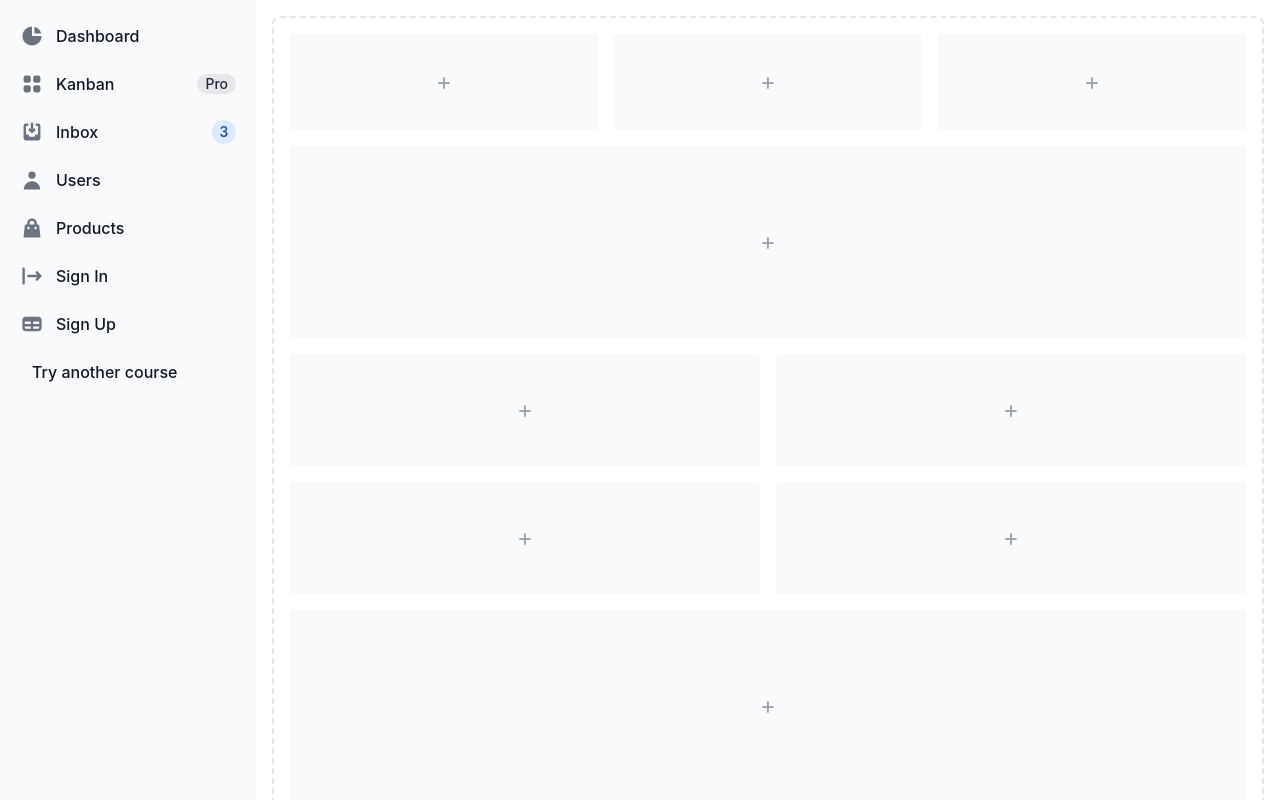
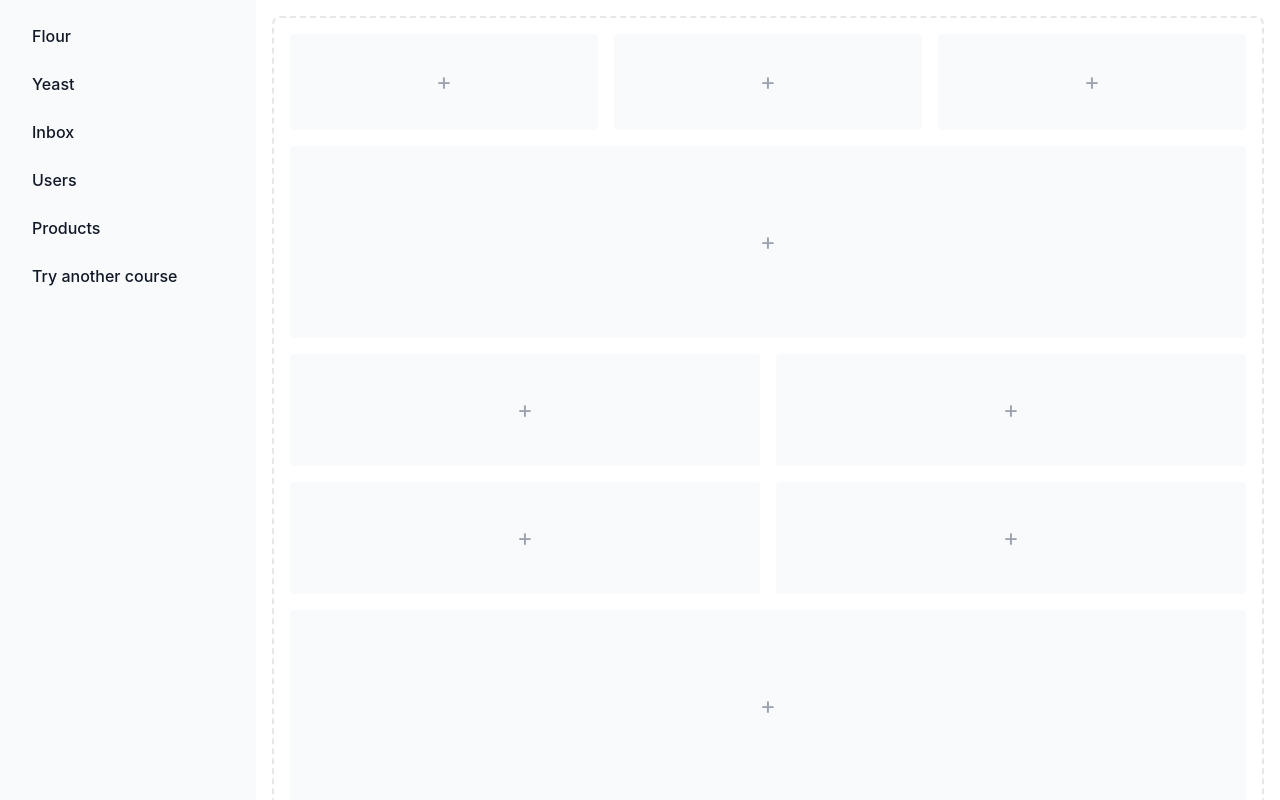
Before and after one commit to nathandalal/learning-bites, a React (Create React App) app in the folder src/frontend/: page /curriculum in a window 1280 px wide. Shown: the top 800 px of the page. Built offline with nearby package versions, Linux system fonts and the light colour scheme.

Commit message:
componentize more

```diff
--- a/src/frontend/src/components/Sidebar/index.tsx
+++ b/src/frontend/src/components/Sidebar/index.tsx
@@ -13,50 +13,11 @@ const Sidebar = () => {
     <aside id="default-sidebar" className="fixed top-0 left-0 z-40 w-64 h-screen transition-transform -translate-x-full sm:translate-x-0" aria-label="Sidebar">
        <div className="h-full px-3 py-4 overflow-y-auto bg-gray-50 dark:bg-gray-800">
           <ul className="space-y-2 font-medium">
-             <li>
-                <a href="#" className="flex items-center p-2 text-gray-900 rounded-lg dark:text-white hover:bg-gray-100 dark:hover:bg-gray-700">
-                   <svg aria-hidden="true" className="w-6 h-6 text-gray-500 transition duration-75 dark:text-gray-400 group-hover:text-gray-900 dark:group-hover:text-white" fill="currentColor" viewBox="0 0 20 20" xmlns="http://www.w3.org/2000/svg"><path d="M2 10a8 8 0 018-8v8h8a8 8 0 11-16 0z"></path><path d="M12 2.252A8.014 8.014 0 0117.748 8H12V2.252z"></path></svg>
-                   <span className="ml-3">Dashboard</span>
-                </a>
-             </li>
-             <li>
-                <a href="#" className="flex items-center p-2 text-gray-900 rounded-lg dark:text-white hover:bg-gray-100 dark:hover:bg-gray-700">
-                   <svg aria-hidden="true" className="flex-shrink-0 w-6 h-6 text-gray-500 transition duration-75 dark:text-gray-400 group-hover:text-gray-900 dark:group-hover:text-white" fill="currentColor" viewBox="0 0 20 20" xmlns="http://www.w3.org/2000/svg"><path d="M5 3a2 2 0 00-2 2v2a2 2 0 002 2h2a2 2 0 002-2V5a2 2 0 00-2-2H5zM5 11a2 2 0 00-2 2v2a2 2 0 002 2h2a2 2 0 002-2v-2a2 2 0 00-2-2H5zM11 5a2 2 0 012-2h2a2 2 0 012 2v2a2 2 0 01-2 2h-2a2 2 0 01-2-2V5zM11 13a2 2 0 012-2h2a2 2 0 012 2v2a2 2 0 01-2 2h-2a2 2 0 01-2-2v-2z"></path></svg>
-                   <span className="flex-1 ml-3 whitespace-nowrap">Kanban</span>
-                   <span className="inline-flex items-center justify-center px-2 ml-3 text-sm font-medium text-gray-800 bg-gray-200 rounded-full dark:bg-gray-700 dark:text-gray-300">Pro</span>
-                </a>
-             </li>
-             <li>
-                <a href="#" className="flex items-center p-2 text-gray-900 rounded-lg dark:text-white hover:bg-gray-100 dark:hover:bg-gray-700">
-                   <svg aria-hidden="true" className="flex-shrink-0 w-6 h-6 text-gray-500 transition duration-75 dark:text-gray-400 group-hover:text-gray-900 dark:group-hover:text-white" fill="currentColor" viewBox="0 0 20 20" xmlns="http://www.w3.org/2000/svg"><path d="M8.707 7.293a1 1 0 00-1.414 1.414l2 2a1 1 0 001.414 0l2-2a1 1 0 00-1.414-1.414L11 7.586V3a1 1 0 10-2 0v4.586l-.293-.293z"></path><path d="M3 5a2 2 0 012-2h1a1 1 0 010 2H5v7h2l1 2h4l1-2h2V5h-1a1 1 0 110-2h1a2 2 0 012 2v10a2 2 0 01-2 2H5a2 2 0 01-2-2V5z"></path></svg>
-                   <span className="flex-1 ml-3 whitespace-nowrap">Inbox</span>
-                   <span className="inline-flex items-center justify-center w-3 h-3 p-3 ml-3 text-sm font-medium text-blue-800 bg-blue-100 rounded-full dark:bg-blue-900 dark:text-blue-300">3</span>
-                </a>
-             </li>
-             <li>
-                <a href="#" className="flex items-center p-2 text-gray-900 rounded-lg dark:text-white hover:bg-gray-100 dark:hover:bg-gray-700">
-                   <svg aria-hidden="true" className="flex-shrink-0 w-6 h-6 text-gray-500 transition duration-75 dark:text-gray-400 group-hover:text-gray-900 dark:group-hover:text-white" fill="currentColor" viewBox="0 0 20 20" xmlns="http://www.w3.org/2000/svg"><path fill-rule="evenodd" d="M10 9a3 3 0 100-6 3 3 0 000 6zm-7 9a7 7 0 1114 0H3z" clip-rule="evenodd"></path></svg>
-                   <span className="flex-1 ml-3 whitespace-nowrap">Users</span>
-                </a>
-             </li>
-             <li>
-                <a href="#" className="flex items-center p-2 text-gray-900 rounded-lg dark:text-white hover:bg-gray-100 dark:hover:bg-gray-700">
-                   <svg aria-hidden="true" className="flex-shrink-0 w-6 h-6 text-gray-500 transition duration-75 dark:text-gray-400 group-hover:text-gray-900 dark:group-hover:text-white" fill="currentColor" viewBox="0 0 20 20" xmlns="http://www.w3.org/2000/svg"><path fill-rule="evenodd" d="M10 2a4 4 0 00-4 4v1H5a1 1 0 00-.994.89l-1 9A1 1 0 004 18h12a1 1 0 00.994-1.11l-1-9A1 1 0 0015 7h-1V6a4 4 0 00-4-4zm2 5V6a2 2 0 10-4 0v1h4zm-6 3a1 1 0 112 0 1 1 0 01-2 0zm7-1a1 1 0 100 2 1 1 0 000-2z" clip-rule="evenodd"></path></svg>
-                   <span className="flex-1 ml-3 whitespace-nowrap">Products</span>
-                </a>
-             </li>
-             <li>
-                <a href="#" className="flex items-center p-2 text-gray-900 rounded-lg dark:text-white hover:bg-gray-100 dark:hover:bg-gray-700">
-                   <svg aria-hidden="true" className="flex-shrink-0 w-6 h-6 text-gray-500 transition duration-75 dark:text-gray-400 group-hover:text-gray-900 dark:group-hover:text-white" fill="currentColor" viewBox="0 0 20 20" xmlns="http://www.w3.org/2000/svg"><path fill-rule="evenodd" d="M3 3a1 1 0 00-1 1v12a1 1 0 102 0V4a1 1 0 00-1-1zm10.293 9.293a1 1 0 001.414 1.414l3-3a1 1 0 000-1.414l-3-3a1 1 0 10-1.414 1.414L14.586 9H7a1 1 0 100 2h7.586l-1.293 1.293z" clip-rule="evenodd"></path></svg>
-                   <span className="flex-1 ml-3 whitespace-nowrap">Sign In</span>
-                </a>
-             </li>
-             <li>
-                <a href="#" className="flex items-center p-2 text-gray-900 rounded-lg dark:text-white hover:bg-gray-100 dark:hover:bg-gray-700">
-                   <svg aria-hidden="true" className="flex-shrink-0 w-6 h-6 text-gray-500 transition duration-75 dark:text-gray-400 group-hover:text-gray-900 dark:group-hover:text-white" fill="currentColor" viewBox="0 0 20 20" xmlns="http://www.w3.org/2000/svg"><path fill-rule="evenodd" d="M5 4a3 3 0 00-3 3v6a3 3 0 003 3h10a3 3 0 003-3V7a3 3 0 00-3-3H5zm-1 9v-1h5v2H5a1 1 0 01-1-1zm7 1h4a1 1 0 001-1v-1h-5v2zm0-4h5V8h-5v2zM9 8H4v2h5V8z" clip-rule="evenodd"></path></svg>
-                   <span className="flex-1 ml-3 whitespace-nowrap">Sign Up</span>
-                </a>
-             </li>
+             <SidebarItem itemText={"Flour"} link={"/"} />
+             <SidebarItem itemText={"Yeast"} link={"/"} />
+             <SidebarItem itemText={"Inbox"} link={"/"} />
+             <SidebarItem itemText={"Users"} link={"/"} />
+             <SidebarItem itemText={"Products"} link={"/"} />
              <SidebarItem itemText={"Try another course"} link={"/"} />
           </ul>
        </div>
```
